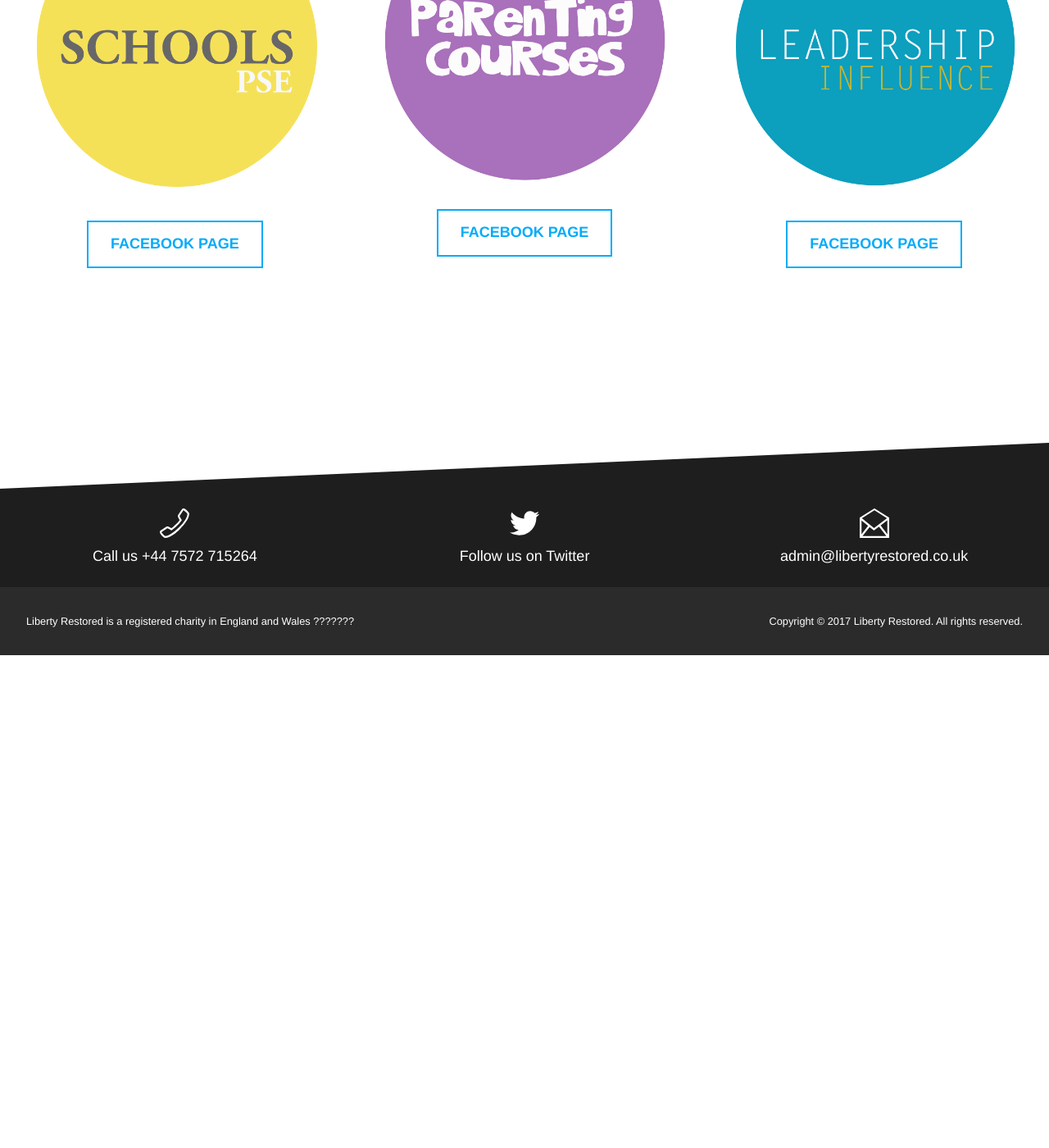
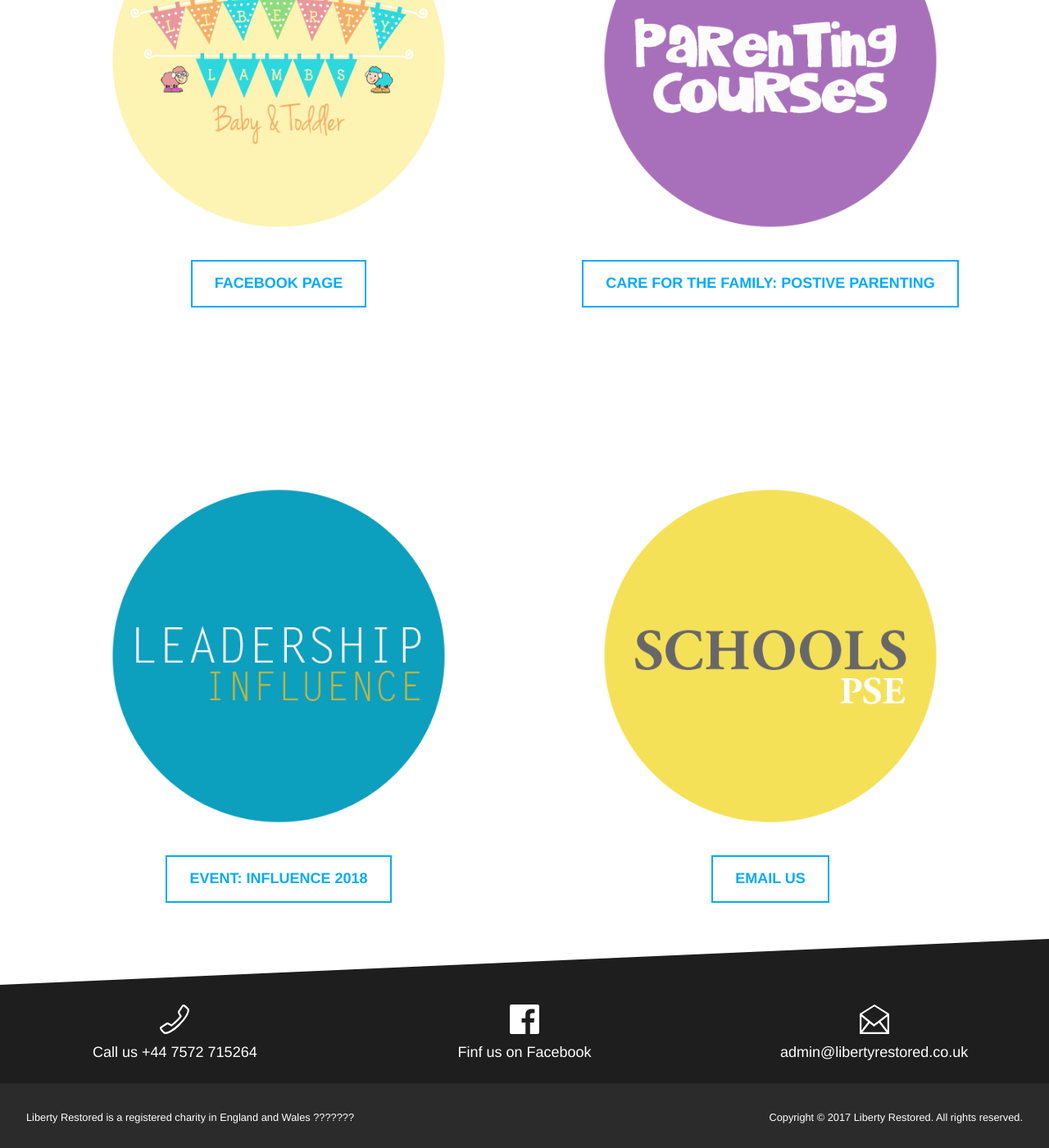
Before and after one commit to libertyrestored/libertyrestored.github.io, a Jekyll site: the page built from index.html, in a window 1280 px wide and 1400 px high, scrolled down 601 px. Shown: the whole window at 82% size. Built offline with Jekyll 4.4.1, drawn with Linux system fonts in a browser that asks for light colours; the list of posts is cut into pages by our own code.

Commit message:
Updates to liberty restored

```diff
--- /dev/null
+++ b/_includes/blocks/lambs.html
@@ -0,0 +1,12 @@
+<article class="content-block theme-light">
+    <div class="content-block-inner">
+      <h2 class="content-block__heading">
+        <span class="sr-only">Liberty Lambs</span>
+        <img src="{{ site.baseurl }}/images/logos/lambs.png" width="450" alt="" role="presentation"/>
+      </h2>
+
+      <div class="content-block__content">
+      </div>
+      <div class="content-block__footer"><a class="btn btn--outline" href="https://www.facebook.com/LibertyLambs/">Facebook Page</a></div>
+    </div>
+  </article>
--- a/_includes/blocks/leadership.html
+++ b/_includes/blocks/leadership.html
@@ -7,6 +7,6 @@
 
     <div class="content-block__content">
     </div>
-    <div class="content-block__footer"><a class="btn btn--outline" href="#">Facebook Page</a></div>
+    <div class="content-block__footer"><a class="btn btn--outline" href="influence-2018.pdf">Event: Influence 2018</a></div>
   </div>
 </article>
--- a/_includes/blocks/parenting.html
+++ b/_includes/blocks/parenting.html
@@ -7,6 +7,6 @@
 
     <div class="content-block__content">
     </div>
-    <div class="content-block__footer"><a class="btn btn--outline" href="#">Facebook Page</a></div>
+    <div class="content-block__footer"><a class="btn btn--outline" href="https://www.careforthefamily.org.uk/courses/parenting-courses-time-out">Care for the Family: Postive parenting</a></div>
   </div>
 </article>
--- a/_includes/blocks/schools.html
+++ b/_includes/blocks/schools.html
@@ -7,6 +7,6 @@
 
     <div class="content-block__content">
     </div>
-    <div class="content-block__footer"><a class="btn btn--outline" href="#">Facebook Page</a></div>
+    <div class="content-block__footer"><a class="btn btn--outline" href="mailto:schools@libertyrestored.co.uk">Email us</a></div>
   </div>
 </article>
--- a/_includes/grids/restored.html
+++ b/_includes/grids/restored.html
@@ -1,11 +1,17 @@
-<div class="row row--expanded row--deep-light">
+<div class="row row--deep-light">
   <div class="column">
-    {% include /blocks/schools.html %}
+    {% include /blocks/lambs.html %}
   </div>
   <div class="column">
     {% include /blocks/parenting.html %}
   </div>
+</div>
+
+<div class="row row--deep-light">
   <div class="column">
     {% include /blocks/leadership.html %}
   </div>
+  <div class="column">
+    {% include /blocks/schools.html %}
+  </div>
 </div>
--- a/_includes/grids/social.html
+++ b/_includes/grids/social.html
@@ -8,11 +8,11 @@
     </a>
 </div>
   <div class="column">
-    <a href="https://twitter.com/LibertyChurchUK" target="_blank" rel="external noopener" class="content-block theme-social">
+    <a href="https://www.facebook.com/LibertyRestoredUK/" target="_blank" rel="external noopener" class="content-block theme-social">
       <svg class="icon icon--large icon--light">
-        <use xlink:href="{{ site.baseurl }}/images/icons/svg-icons.svg#twitter"></use>
+        <use xlink:href="{{ site.baseurl }}/images/icons/svg-icons.svg#facebook"></use>
       </svg>
-      Follow us on Twitter
+      Finf us on Facebook
     </a>
 </div>
   <div class="column">
```
Also changed, not shown: images/logos/lambs.png (added), images/logos/leadership.png, images/logos/parenting.png, images/logos/schools.png, 1 other file.
